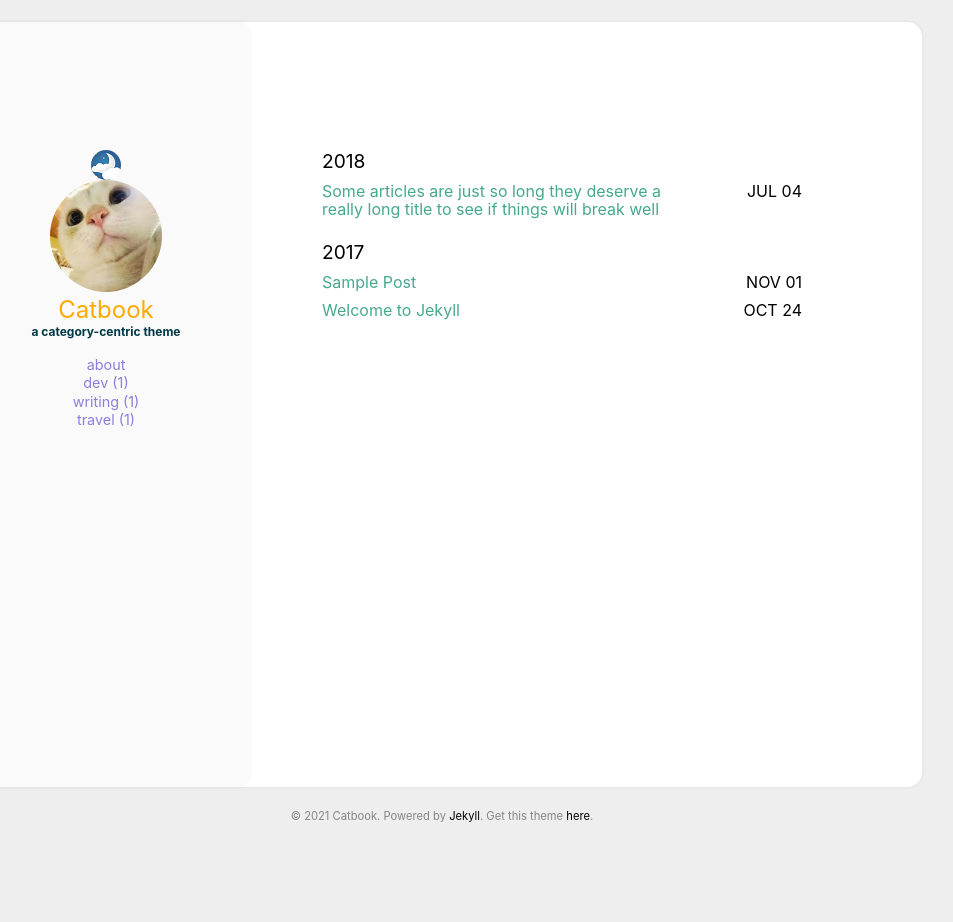
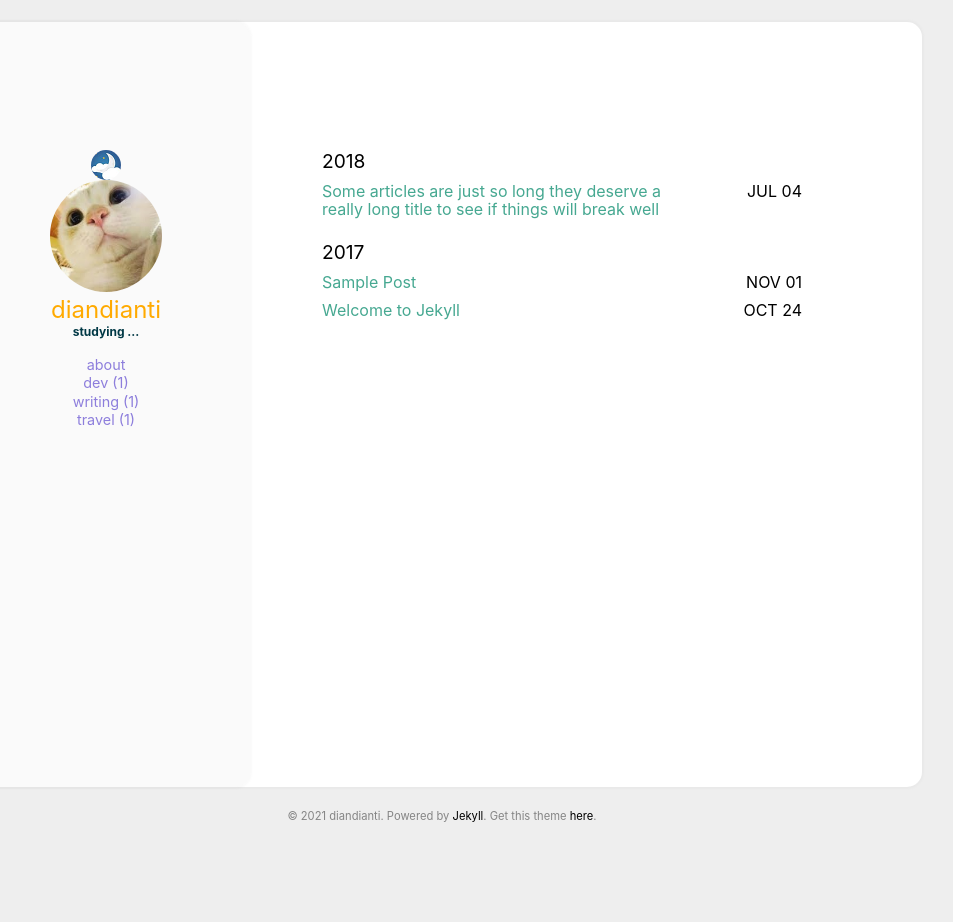
Before and after one commit to diandianti/blog, a Jekyll site: the page built from index.html, in a window 1280 px wide. Shown: the whole page, without its empty margins (198-1151 px from the left). Built offline with Jekyll 4.4.1, drawn with Linux system fonts in a browser that asks for light colours.

Commit message:
change: modify config.yml

```diff
--- a/_config.yml
+++ b/_config.yml
@@ -1,13 +1,11 @@
 
-title: Catbook #Your awesome title
-email: #youremail@domain.com
+title: DDT #Your awesome title
+email: irabutong#gmail.com
 description: > # this means to ignore newlines until "baseurl"
-  Write an awesome description for your new site here. You can edit this
-  line in _config.yml. It will appear in your document head meta (for
-  Google search results) and in your feed.xml site description.
+  你好，欢迎～
 
 baseurl: # the subpath of the site
-url: http://starry99.github.io/catbook # the base hostname & protocol for your site
+url: https://blog.diandianti.ml # the base hostname & protocol for your site
 
 permalink: /:year-:month/:title
 timezone:
@@ -18,10 +16,10 @@ google_analytics: #UA—XXXXXXXX-X
 disqus_shortname: #disqus shortname
 
 user:
-  name: Catbook
+  name: diandianti
   pic: /assets/img/cat.jpg
-  picAlt: "catbook"
-  job: a category-centric theme
+  picAlt: "ddt"
+  job: studying ...
   aboutme: true # comment this out if you don't need the 'about' page.
 
 exclude:
```
